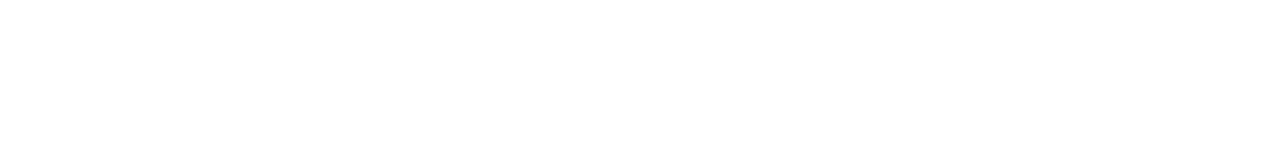
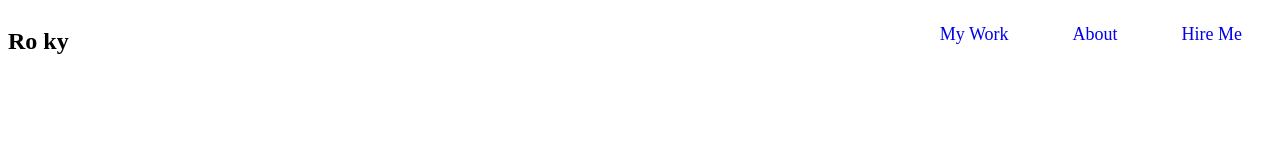
Before and after one commit to Mir-Hossen/Batch-9-Assainment-solution, a plain HTML site: page index.html in a window 1280 px wide. Drawn offline with Linux system fonts and the light colour scheme.

Commit message:
some chages

```diff
--- a/index.html
+++ b/index.html
@@ -9,6 +9,18 @@
     <link rel="stylesheet" href="style/style.css">
 </head>
 <body>
+    <header>
+        <h2>Ro <span>k</span>y</h2>
 
+        <nav>
+            <ul>
+                <li><a href="#">My Work</a></li>
+                <li><a href="#">About</a></li>
+                <li><a href="#">Hire Me</a></li>
+            </ul>
+        </nav>
+    </header>
+    <main></main>
+    <footer></footer>
 </body>
 </html>
--- a/style/style.css
+++ b/style/style.css
@@ -0,0 +1,15 @@
+header
+{
+    display: flex;
+    justify-content: space-between;
+
+}
+nav ul li {
+    display: inline-block;
+}
+nav ul li a {
+    display: block;
+    margin: 0 30px;
+    text-decoration: none;
+    font-size: 18px;
+}
```
